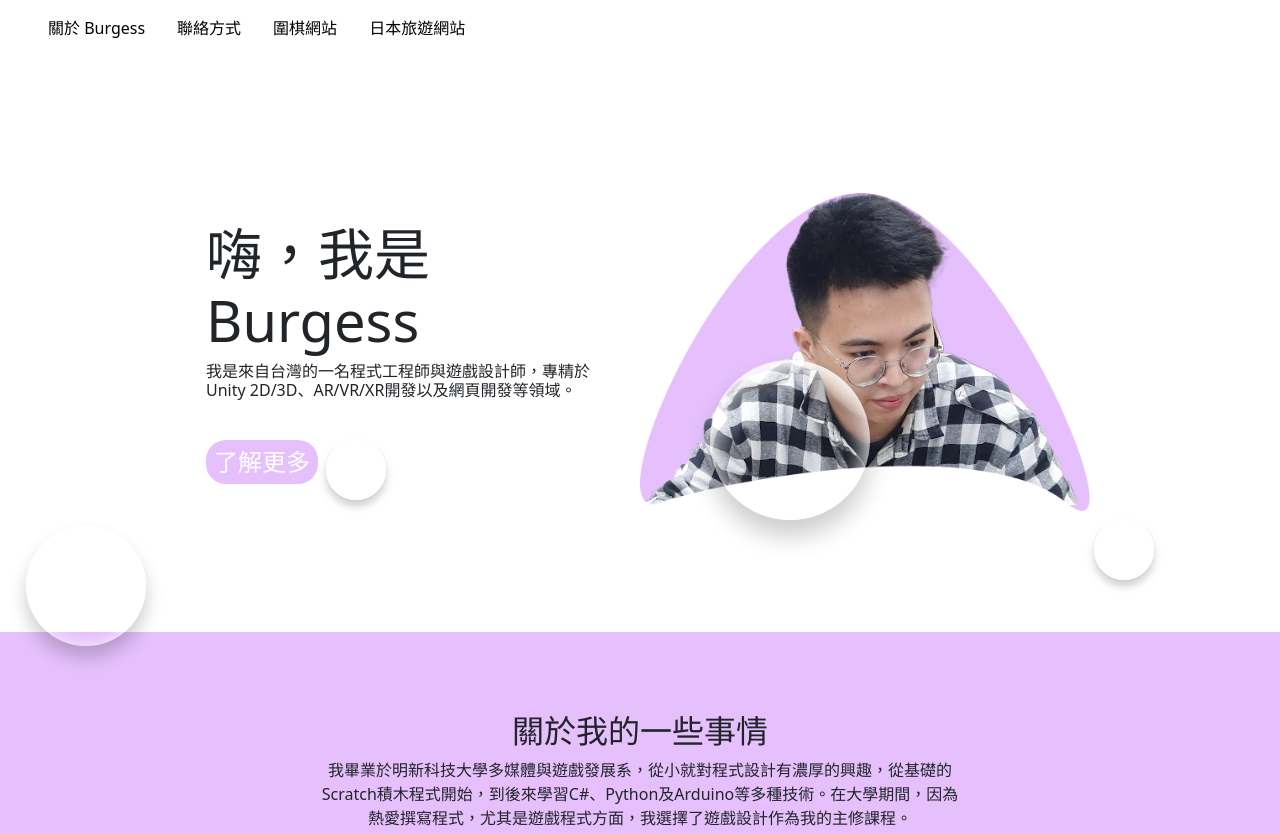
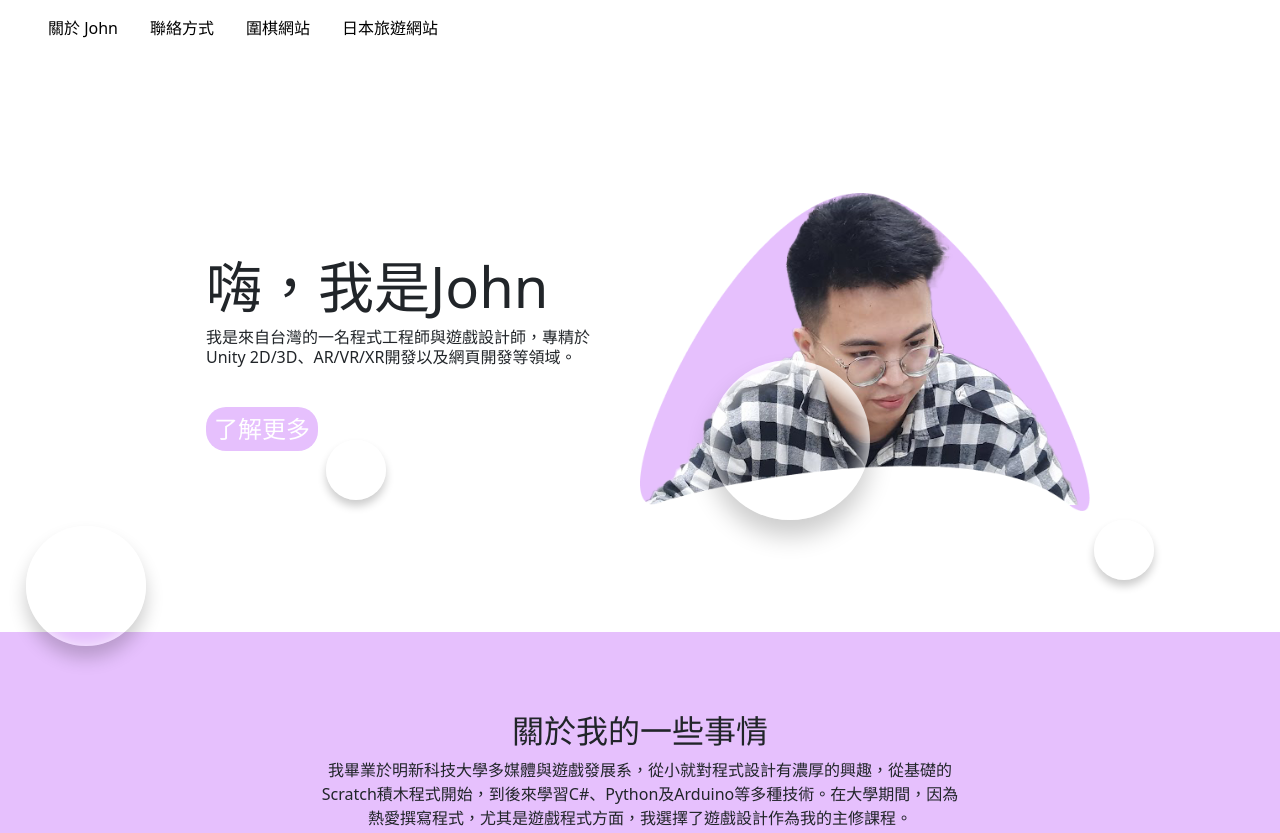
Before and after one commit to JohnMEME0122/JohnWebpage, a plain HTML site: page index.html in a window 1280 px wide. Shown: the top 833 px of the page. Drawn offline with nearby package versions, Linux system fonts and the light colour scheme.

Commit message:
變更名字

```diff
--- a/index.html
+++ b/index.html
@@ -3,7 +3,7 @@
   <head>
     <meta charset="UTF-8" />
     <meta name="viewport" content="width=device-width, initial-scale=1.0" />
-    <title>Burgess 個人網頁</title>
+    <title>John 個人網頁</title>
     <link
       href="https://cdn.jsdelivr.net/npm/bootstrap@5.3.3/dist/css/bootstrap.min.css"
       rel="stylesheet"
@@ -16,7 +16,7 @@
   <body>
     <nav>
       <ul>
-        <li><a href="#">關於 Burgess</a></li>
+        <li><a href="#">關於 John</a></li>
         <li><a href="./contact.html">聯絡方式</a></li>
         <li>
           <a target="_blank" href="./Project/project 1/index.html">圍棋網站</a>
@@ -45,7 +45,7 @@
 
       <section class="main-area">
         <div class="info">
-          <h1>嗨，我是Burgess</h1>
+          <h1>嗨，我是John</h1>
           <h2>
             我是來自台灣的一名程式工程師與遊戲設計師，專精於Unity
             2D/3D、AR/VR/XR開發以及網頁開發等領域。
@@ -134,7 +134,7 @@
             <tr style="border-top: 2px solid gray">
               <td style="width: 20%">自我簡介</td>
               <td style="width: 80%">
-                我是Burgess，畢業於明新科技大學多媒體與遊戲發展系。我對開發遊戲引擎、網頁前端開發和編寫程式語言有濃厚的興趣。
+                我是John，畢業於明新科技大學多媒體與遊戲發展系。我對開發遊戲引擎、網頁前端開發和編寫程式語言有濃厚的興趣。
               </td>
             </tr>
             <tr>
```
